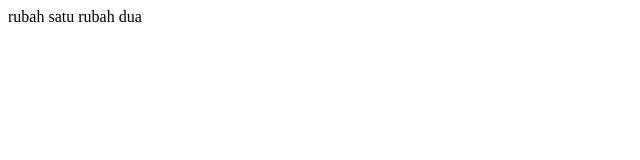
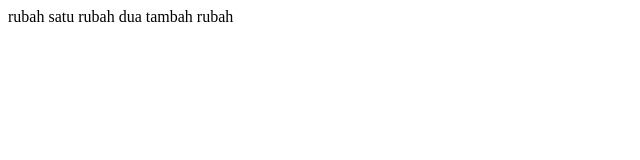
Before and after one commit to nesyanafisa/coba-git-2, a plain HTML site: page index.html in a window 1280 px wide. Shown: the whole page, without its empty margins (0-640 px from the left). Drawn offline with Linux system fonts and the light colour scheme.

Commit message:
tambah rubah

```diff
--- a/index.html
+++ b/index.html
@@ -8,5 +8,6 @@
 <body>
     rubah satu
     rubah dua
+    tambah rubah
 </body>
 </html>
```
